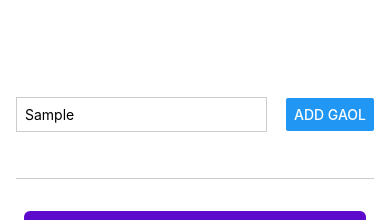
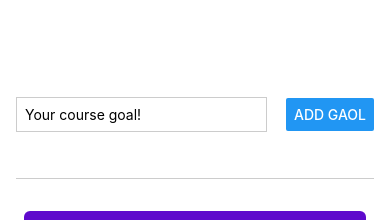
Before and after one commit to minsu0707/RN_Course, a React Native app: screen / in a window 390 px wide. Both pictures are taken after typing "Sample" into the empty fields and a click on the button "ADD GAOL". Shown: the top 220 px of the page. Built offline with nearby package versions, Linux system fonts and the light colour scheme.

Commit message:
delete 추가

```diff
--- a/App.js
+++ b/App.js
@@ -1,40 +1,28 @@
 import { useState } from "react";
-import {
-  Button,
-  StyleSheet,
-  Text,
-  TextInput,
-  View,
-  ScrollView,
-  FlatList,
-} from "react-native";
+import { StyleSheet, View, FlatList } from "react-native";
+import GoalItem from "./components/GoalItem";
+import GoalInput from "./components/GoalInput";
 
 export default function App() {
-  const [enteredGaolText, setEnteredGaolText] = useState("");
   const [courseGoals, setCourseGoals] = useState([]);
 
-  function goalInputHandler(enteredText) {
-    setEnteredGaolText(enteredText);
-  }
-
-  function addGoalHandler() {
+  function addGoalHandler(enteredGaolText) {
     setCourseGoals((currentCourseGoals) => [
       ...currentCourseGoals,
       { text: enteredGaolText, id: Math.random().toString() },
     ]);
   }
 
+  function deleteGoalHandler(id) {
+    setCourseGoals((currentCourseGoals) => {
+      return currentCourseGoals.filter((goal) => goal.id !== id);
+    });
+  }
+
   return (
-    <View style={style.appContainer}>
-      <View style={style.inputContainer}>
-        <TextInput
-          style={style.textInput}
-          placeholder="Your course goal!"
-          onChangeText={goalInputHandler}
-        />
-        <Button title="Add Gaol" onPress={addGoalHandler} />
-      </View>
-      <View style={style.goalsContainer}>
+    <View style={styles.appContainer}>
+      <GoalInput onAddGoal={addGoalHandler} />
+      <View style={styles.goalsContainer}>
         <FlatList
           data={courseGoals}
           alwaysBounceVertical={false}
@@ -42,7 +30,13 @@
             return item.id;
           }}
           renderItem={(itemData) => {
-            return <Text style={style.goalItem}>{itemData.item.text}</Text>;
+            return (
+              <GoalItem
+                text={itemData.item.text}
+                id={itemData.item.id}
+                onDeleteItem={deleteGoalHandler}
+              />
+            );
           }}
         />
       </View>
@@ -50,36 +44,13 @@
   );
 }
 
-const style = StyleSheet.create({
+const styles = StyleSheet.create({
   appContainer: {
     flex: 1,
     paddingTop: 50,
     paddingHorizontal: 16,
   },
-  inputContainer: {
-    flex: 1,
-    flexDirection: "row",
-    justifyContent: "space-between",
-    alignItems: "center",
-    marginBottom: 24,
-    borderBottomWidth: 1,
-    borderBottomColor: "#cccccc",
-  },
-  textInput: {
-    borderWidth: 1,
-    borderColor: "#cccccc",
-    width: "70%",
-    marginRight: 8,
-    padding: 8,
-  },
   goalsContainer: {
     flex: 5,
   },
-  goalItem: {
-    margin: 8,
-    padding: 8,
-    borderRadius: 6,
-    backgroundColor: "#5e0acc",
-    color: "white",
-  },
 });
--- /dev/null
+++ b/components/GoalInput.js
@@ -0,0 +1,48 @@
+import { useState } from "react";
+import { TextInput, StyleSheet, View, Button } from "react-native";
+
+function GoalInput(props) {
+  const [enteredGaolText, setEnteredGaolText] = useState("");
+
+  function goalInputHandler(enteredText) {
+    setEnteredGaolText(enteredText);
+  }
+
+  function addGoalHandler() {
+    props.onAddGoal(enteredGaolText);
+    setEnteredGaolText("");
+  }
+
+  return (
+    <View style={styles.inputContainer}>
+      <TextInput
+        style={styles.textInput}
+        placeholder="Your course goal!"
+        onChangeText={goalInputHandler}
+        value={enteredGaolText}
+      />
+      <Button title="Add Gaol" onPress={addGoalHandler} />
+    </View>
+  );
+}
+
+export default GoalInput;
+
+const styles = StyleSheet.create({
+  inputContainer: {
+    flex: 1,
+    flexDirection: "row",
+    justifyContent: "space-between",
+    alignItems: "center",
+    marginBottom: 24,
+    borderBottomWidth: 1,
+    borderBottomColor: "#cccccc",
+  },
+  textInput: {
+    borderWidth: 1,
+    borderColor: "#cccccc",
+    width: "70%",
+    marginRight: 8,
+    padding: 8,
+  },
+});
--- /dev/null
+++ b/components/GoalItem.js
@@ -0,0 +1,23 @@
+import { StyleSheet, Text, Pressable, View } from "react-native";
+
+function GoalItem(props) {
+  return (
+    <Pressable onPress={props.onDeleteItem.bind(this, props.id)}>
+      <View>
+        <Text style={styles.goalItem}>{props.text}</Text>
+      </View>
+    </Pressable>
+  );
+}
+
+export default GoalItem;
+
+const styles = StyleSheet.create({
+  goalItem: {
+    margin: 8,
+    padding: 8,
+    borderRadius: 6,
+    backgroundColor: "#5e0acc",
+    color: "white",
+  },
+});
--- a/package.json
+++ b/package.json
@@ -14,5 +14,9 @@
     "react": "19.1.0",
     "react-native": "0.81.5"
   },
-  "private": true
+  "private": true,
+  "devDependencies": {
+    "@types/react": "~19.1.10",
+    "typescript": "~5.9.2"
+  }
 }
--- /dev/null
+++ b/tsconfig.json
@@ -0,0 +1,4 @@
+{
+  "compilerOptions": {},
+  "extends": "expo/tsconfig.base"
+}
```
Also changed, not shown: 1 other file (tests, documents, lock files or other folders).
